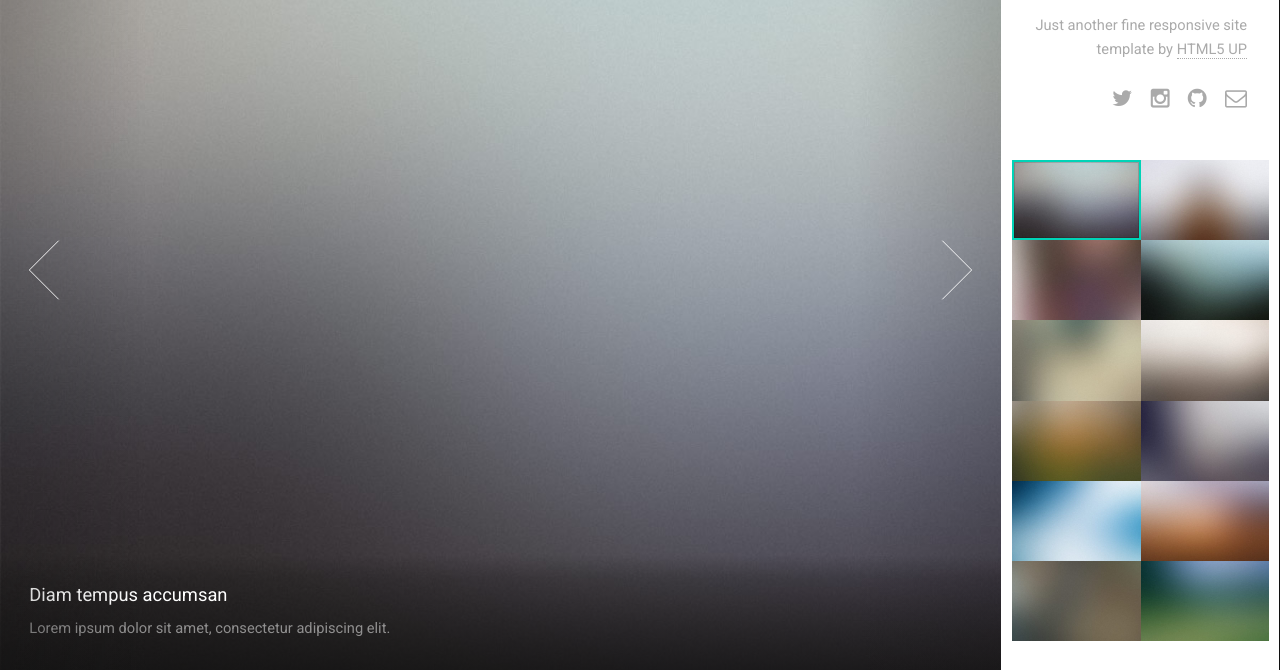
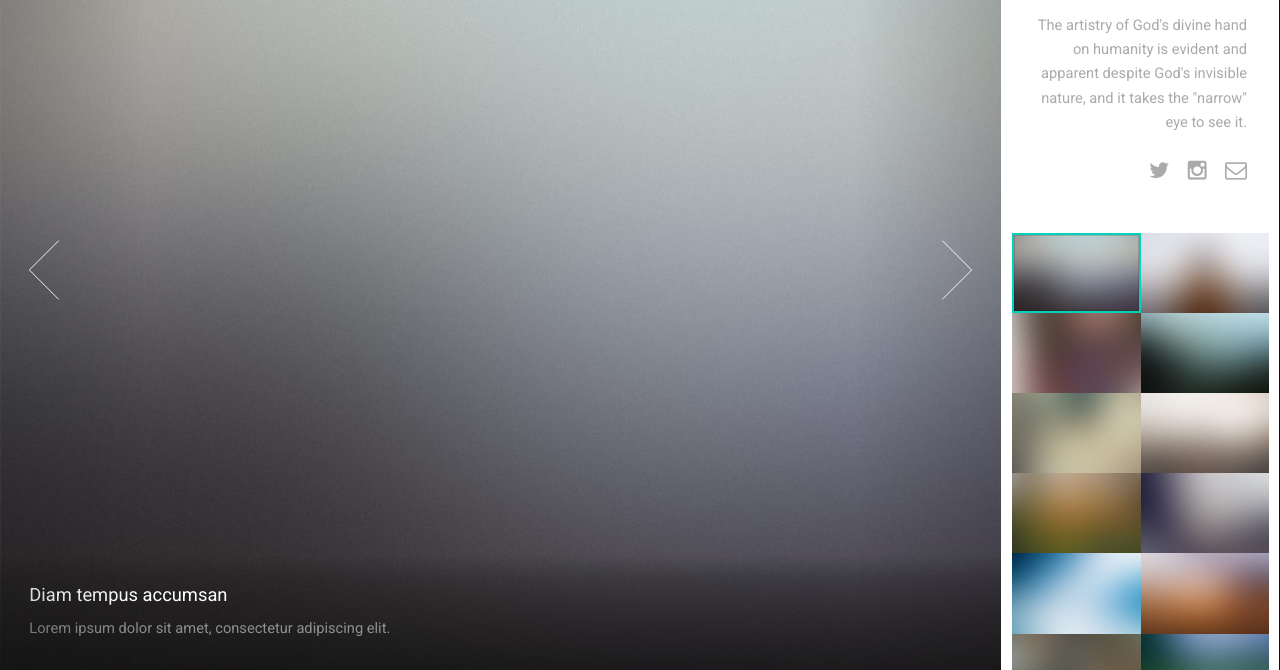
Before and after one commit to wuoix/unseen-creatives, a plain HTML site: page index.html in a window 1280 px wide. Shown: the part 130-800 px from the top of the page. Drawn offline with Linux system fonts and the light colour scheme.

Commit message:
Added hasty description and links to social media.

```diff
--- a/index.html
+++ b/index.html
@@ -23,12 +23,11 @@
 				<!-- Header -->
 					<header id="header">
 						<h1>Unseen Creatives</h1>
-						<p>Just another fine responsive site template by <a href="http://html5up.net">HTML5 UP</a></p>
+						<p>The artistry of God's divine hand on humanity is evident and apparent despite God's invisible nature, and it takes the "narrow" eye to see it.</p>
 						<ul class="icons">
-							<li><a href="#" class="icon fa-twitter"><span class="label">Twitter</span></a></li>
-							<li><a href="#" class="icon fa-instagram"><span class="label">Instagram</span></a></li>
-							<li><a href="#" class="icon fa-github"><span class="label">Github</span></a></li>
-							<li><a href="#" class="icon fa-envelope-o"><span class="label">Email</span></a></li>
+							<li><a href="https://twitter.com/bewuu" class="icon fa-twitter"><span class="label">Twitter</span></a></li>
+							<li><a href="https://www.instagram.com/unseencreatives/" class="icon fa-instagram"><span class="label">Instagram</span></a></li>
+							<li><a href="mailto:b.wu5256@gmail.com" class="icon fa-envelope-o"><span class="label">Email</span></a></li>
 						</ul>
 					</header>
 
```
